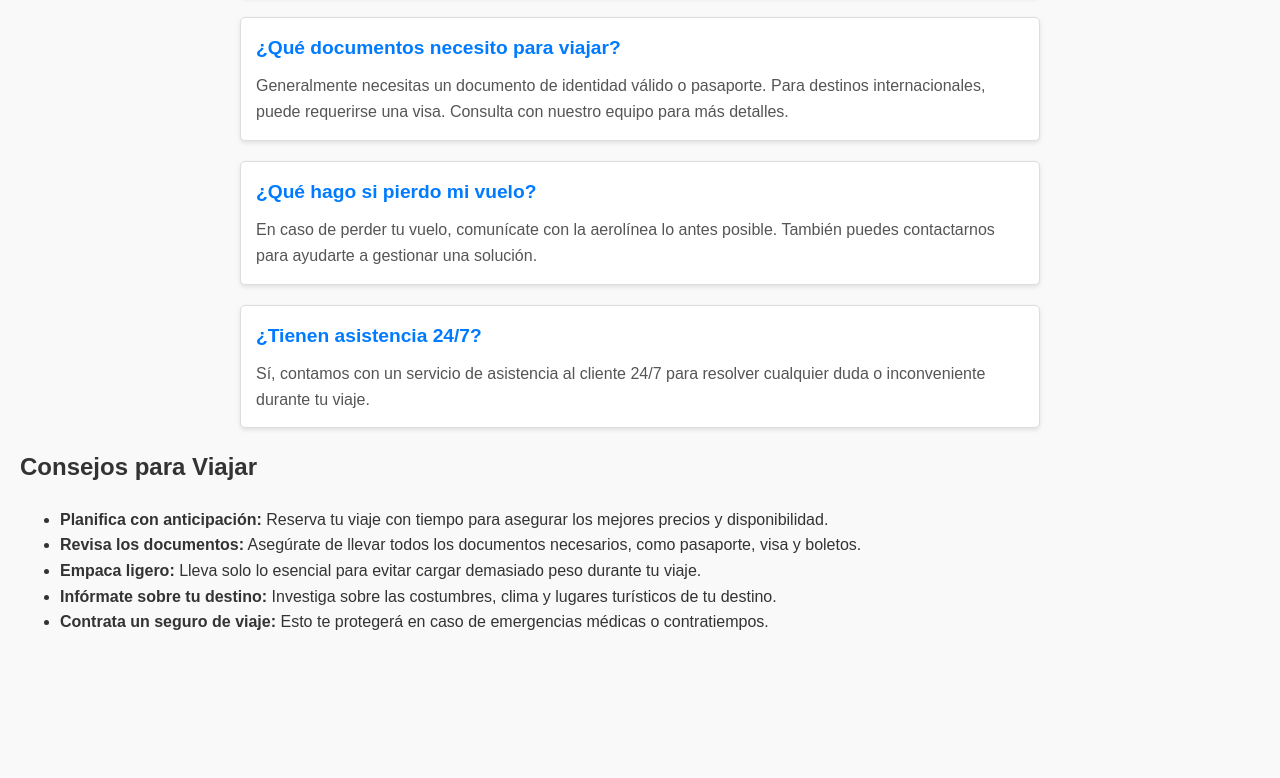
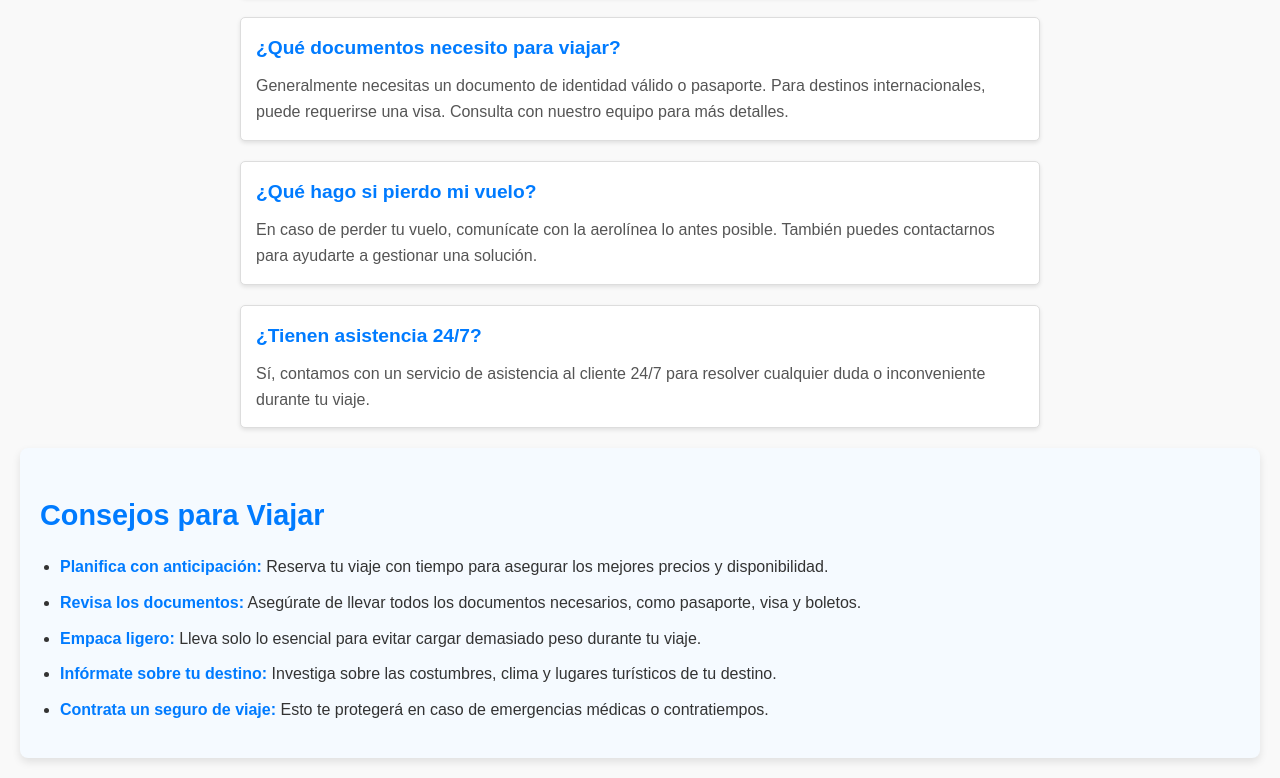
Before and after one commit to sergioAff/agencia-viaje, a plain HTML site: page pages/preguntas.html in a window 1280 px wide. Shown: the part 750-1528 px from the top of the page. Before the commit the page ends 1421 px from the top, so only its background shows below. Drawn offline with Linux system fonts and the light colour scheme.

Commit message:
feature(preguntas)-se-agrego-consejos-y-estilos

```diff
--- a/styles/preguntas.css
+++ b/styles/preguntas.css
@@ -57,3 +57,33 @@ footer {
   padding: 10px 0;
   margin-top: 20px;
 }
+
+/* Estilo para la sección de consejos */
+.consejos-viaje {
+  background-color: #f5faff;
+  padding: 20px;
+  margin-top: 20px;
+  border-radius: 8px;
+  box-shadow: 0px 4px 8px rgba(0, 0, 0, 0.1);
+}
+
+.consejos-viaje h2 {
+  color: #007bff;
+  font-size: 1.8rem;
+  margin-bottom: 15px;
+}
+
+.consejos-viaje ul {
+  list-style-type: disc;
+  padding-left: 20px;
+}
+
+.consejos-viaje li {
+  margin-bottom: 10px;
+  font-size: 1rem;
+  color: #333;
+}
+
+.consejos-viaje strong {
+  color: #007bff;
+}
```
